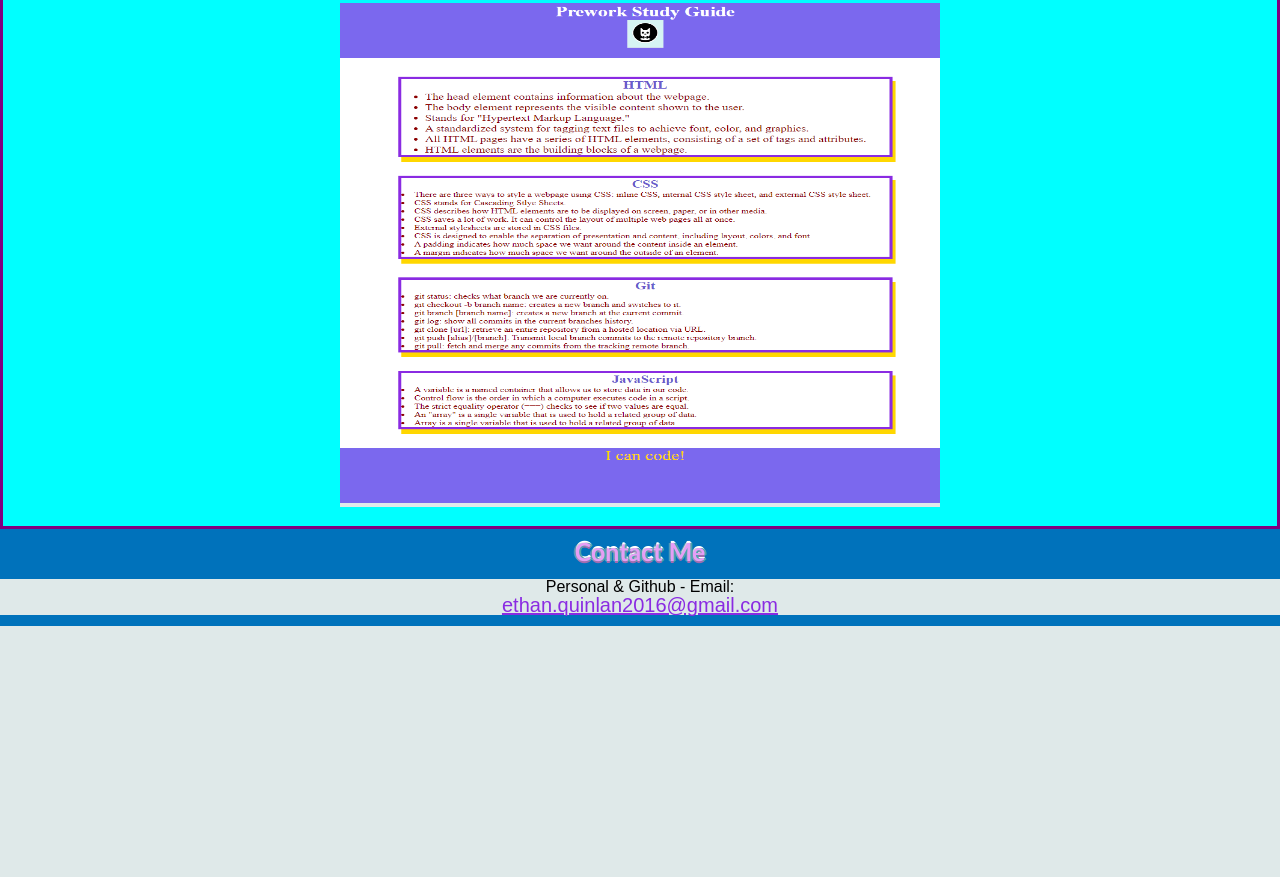
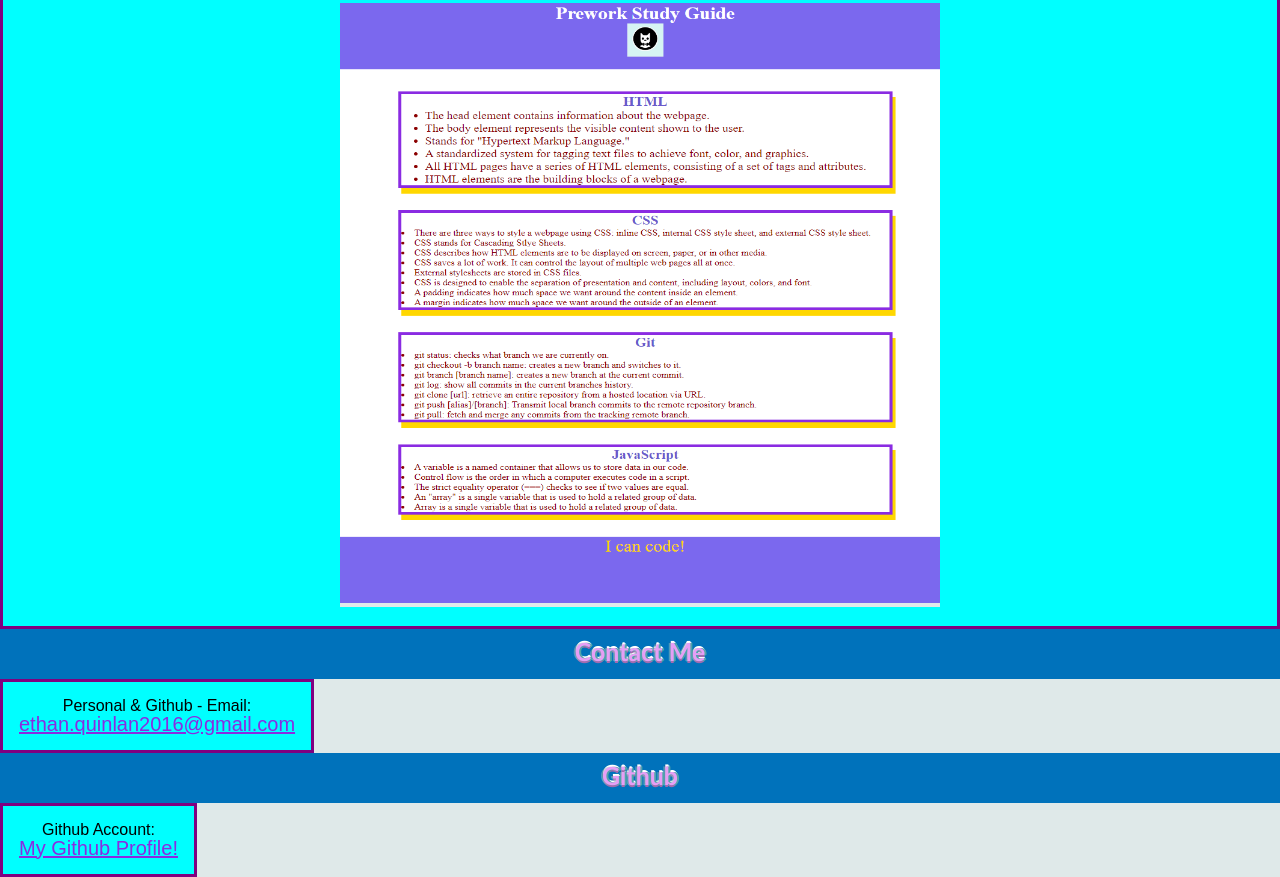
Before and after one commit to ethanquinlan1997/EthanQuinlans-Portfolio, a plain HTML site: page index.html in a window 1280 px wide. Shown: the part 645-1522 px from the top of the page. Before the commit the page ends 1347 px from the top, so only its background shows below. Drawn offline with Linux system fonts and the light colour scheme.

Commit message:
added border and background color to links

```diff
--- a/index.html
+++ b/index.html
@@ -55,7 +55,7 @@
 
             <a href="https://ethanquinlan1997.github.io/prework-study-guide/">
             <img alt="Ethan's prework study guide." src="./images/ethanquinlan1997.github.io_prework-study-guide_.png"
-            width= "600" height="500" class="inline-line">
+            width= "600" height="600" class="inline-line">
             </a>
 
          </p>
@@ -66,9 +66,9 @@
 
             <h2>Contact Me</h2>
 
-         <ul>
-             <li>Personal & Github - Email: <a href="ethan.quinlan2016@gmail.com"></a></li>
-                 <a href = "mailto:ethan.quinlan2016@gmail.com"  style="font-size: 20px; text-decoration: underline; color: blueviolet; display: inline-block;">
+         <ul style="border: width 1px; border-style:solid; border-color:purple; padding: 1em; background-color: aqua; display: inline-block;">
+             <li style=" background-color: aqua;">Personal & Github - Email: <a href="ethan.quinlan2016@gmail.com"></a></li>
+                 <a href = "mailto:ethan.quinlan2016@gmail.com"  style="background-color: aqua; font-size: 20px; text-decoration: underline; color: blueviolet; display: inline-block;">
              ethan.quinlan2016@gmail.com
                 </a>
          </ul>
@@ -79,9 +79,9 @@
 
             <h2>Github</h2>
 
-         <ul>
-             <li>Github Account: <a href="https://github.com/ethanquinlan1997"></a></li>
-                 <a href = "https://github.com/ethanquinlan1997"  style="font-size: 20px; text-decoration: underline; color: blueviolet; display: inline-block;">
+         <ul style="border: width 1px; border-style:solid; border-color:purple; padding: 1em; background-color: aqua; display: inline-block;">
+             <li  style=" background-color: aqua;">Github Account: <a href="https://github.com/ethanquinlan1997"></a></li>
+                 <a href = "https://github.com/ethanquinlan1997"  style=" background-color: aqua; font-size: 20px; text-decoration: underline; color: blueviolet; display: inline-block;">
              My Github Profile!
                 </a>
          </ul>
```
